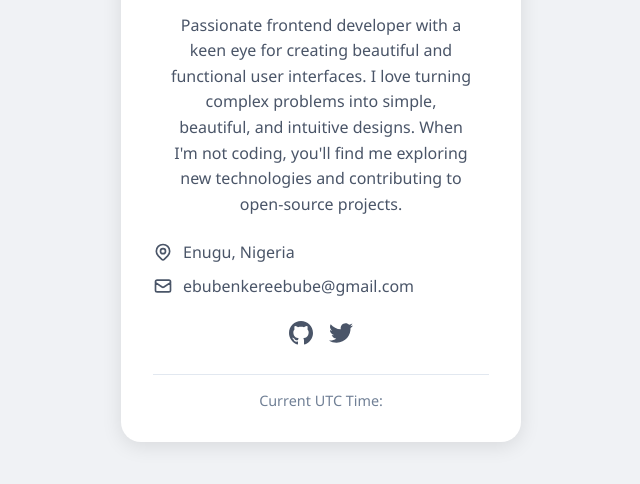
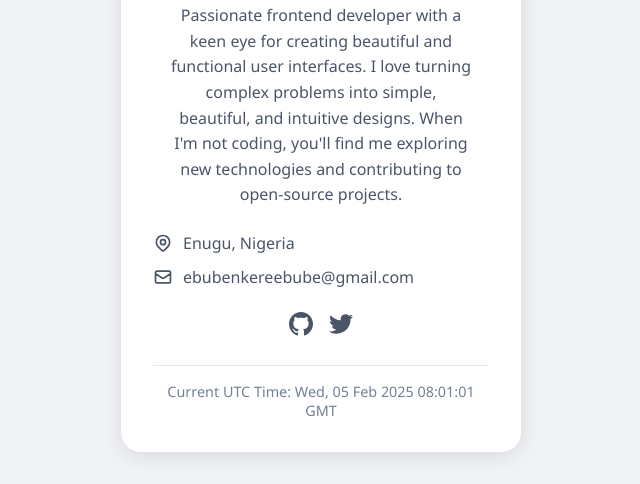
Before and after one commit to Officialbube/profile-card_hng, a plain HTML site: page index.html in a window 1280 px wide. Shown: the part 316-800 px from the top of the page, without its empty margins (319-959 px from the left). Drawn offline with Linux system fonts and the light colour scheme.

Commit message:
added UTC time update funtionality

```diff
--- a/index.html
+++ b/index.html
@@ -178,5 +178,6 @@ body {
             Current UTC Time: <span id="utc-time"></span>
         </div>
     </div>
+    <script src="/script.js"></script>
 </body>
 </html>
--- a/script.js
+++ b/script.js
@@ -0,0 +1,10 @@
+// Function to update UTC time
+function updateUTCTime() {
+    const now = new Date();
+    const utcTimeString = now.toUTCString();
+    document.getElementById('utc-time').textContent = utcTimeString;
+}
+
+// Update time immediately and set up interval
+updateUTCTime();
+setInterval(updateUTCTime, 1000);
```
